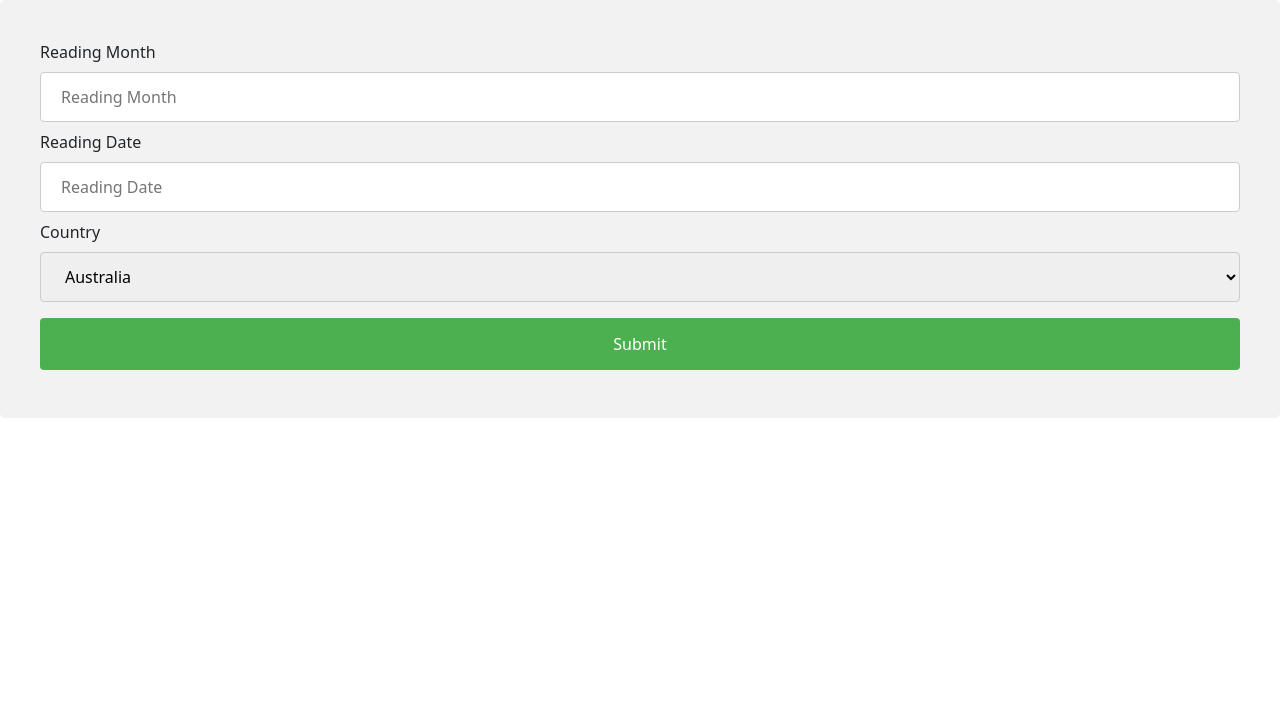
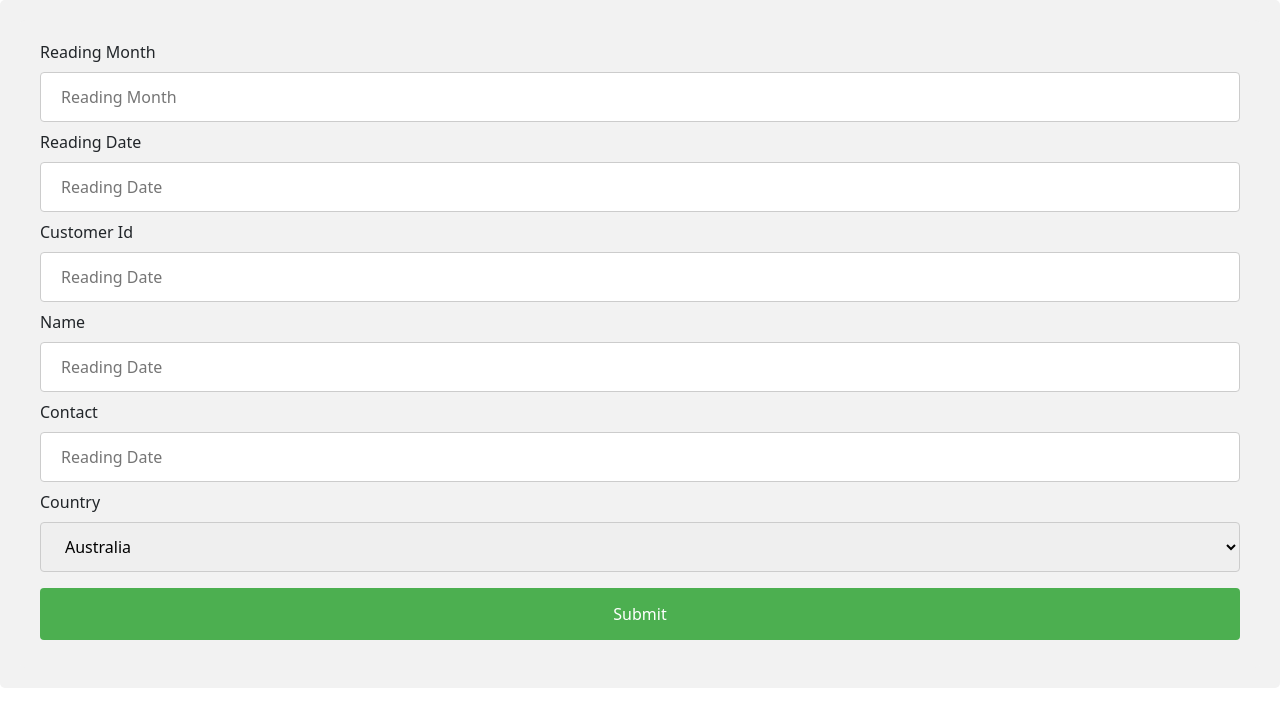
Before and after one commit to OzoneBht1/water_billing_system, a Django app: template user_view/templates/user_view/bill.html in a window 1280 px wide. Shown: the top 727 px of the page. Run offline with Django 4.2, Linux system fonts and the light colour scheme; the template is opened without the code that fills it, so the values that code supplies are empty.

Commit message:
final update for bill payment for sprint 1

```diff
--- a/user_view/templates/user_view/bill.html
+++ b/user_view/templates/user_view/bill.html
@@ -50,6 +50,15 @@
               <label for="lname">Reading Date</label>
               <input type="text" id="lname" name="lastname" placeholder="Reading Date">
 
+              <label for="lname">Customer Id</label>
+              <input type="text" id="lname" name="lastname" placeholder="Reading Date">
+
+              <label for="lname">Name</label>
+              <input type="text" id="lname" name="lastname" placeholder="Reading Date">
+
+              <label for="lname">Contact</label>
+              <input type="text" id="lname" name="lastname" placeholder="Reading Date">
+
               <label for="country">Country</label>
               <select id="country" name="country">
                 <option value="australia">Australia</option>
```
